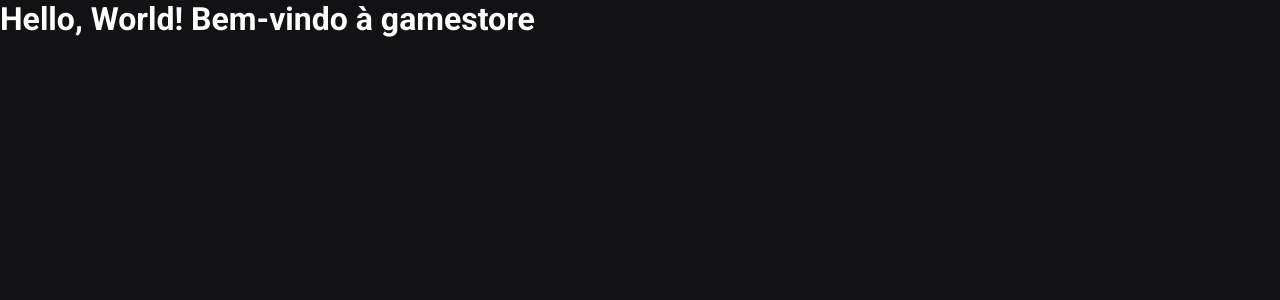
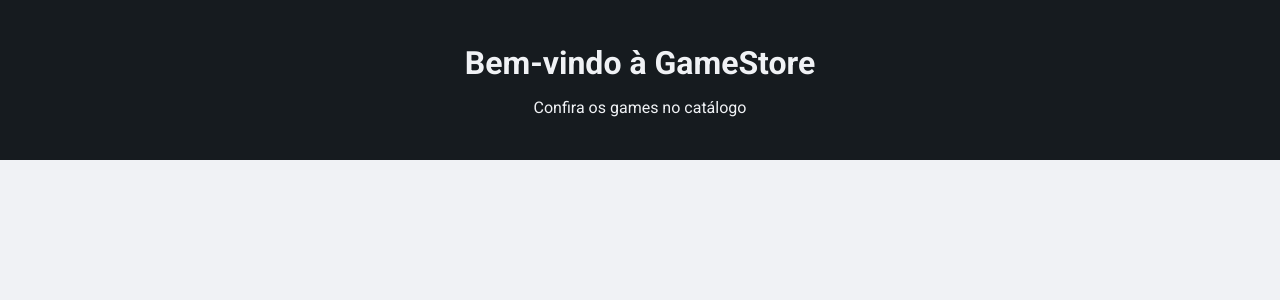
Before and after one commit to HugoBianquini/challenge-teceo-gamestore, a React (Vite) app in the folder frontend/: page / in a window 1280 px wide. Shown: the top 300 px of the page. Built offline with nearby package versions, Linux system fonts and the light colour scheme.

Commit message:
feat(frontend): create home page

```diff
--- a/frontend/src/App.tsx
+++ b/frontend/src/App.tsx
@@ -1,5 +1,7 @@
+import Home from "./pages/home";
+
 function App() {
-  return <h1>Hello, World! Bem-vindo à gamestore</h1>;
+  return <Home />;
 }
 
 export default App;
--- /dev/null
+++ b/frontend/src/components/GameCard/index.tsx
@@ -0,0 +1,5 @@
+const GameCard = () => {
+  return <h1>Game Card</h1>;
+};
+
+export default GameCard;
--- /dev/null
+++ b/frontend/src/pages/home/index.tsx
@@ -0,0 +1,18 @@
+import { Container, Header, TitleContainer, Wrapper } from "./styles";
+
+const Home = () => {
+  return (
+    <Wrapper>
+      <Container>
+        <Header>
+          <TitleContainer>
+            <h1>Bem-vindo à GameStore</h1>
+            <span>Confira os games no catálogo</span>
+          </TitleContainer>
+        </Header>
+      </Container>
+    </Wrapper>
+  );
+};
+
+export default Home;
--- /dev/null
+++ b/frontend/src/pages/home/styles.ts
@@ -0,0 +1,41 @@
+import styled, { css } from "styled-components";
+
+export const Wrapper = styled.main`
+  display: flex;
+  width: 100vw;
+  height: 100vh;
+`;
+
+export const Container = styled.main`
+  display: flex;
+  width: 100%;
+  align-items: baseline;
+  justify-content: center;
+`;
+
+export const Header = styled.main`
+  ${({ theme }) => css`
+    position: relative;
+    display: flex;
+    width: 100%;
+    height: 20%;
+    background: ${theme.colors.grey[900]};
+    padding: 32px 24px 32px 24px;
+  `}
+`;
+
+export const Content = styled.main`
+  display: flex;
+  width: 100%;
+  align-items: baseline;
+  justify-content: center;
+  padding: 32px 24px 32px 24px;
+`;
+
+export const TitleContainer = styled.main`
+  display: flex;
+  flex-direction: column;
+  row-gap: 16px;
+  height: fit-content;
+  color: ${({ theme }) => theme.colors.light};
+`;
--- a/frontend/src/styles/global.ts
+++ b/frontend/src/styles/global.ts
@@ -9,9 +9,11 @@
   }
 
   body {
+    max-width: 100vw;
+    height: 100vh;
     font-family: 'Roboto';
-    background-color: ${theme.colors.grey[900]};
-    color: ${theme.colors.white};
+    background-color: ${theme.colors.light};
+    color: ${theme.colors.dark};
     overscroll-behavior-y: none;
   }
 
--- a/frontend/src/styles/theme.ts
+++ b/frontend/src/styles/theme.ts
@@ -1,13 +1,20 @@
 export const theme = {
   colors: {
     white: "#ffffff",
+    dark: "#0f1214",
+    light: "#f0f2f5",
     grey: {
-      100: "#e1e1e6",
-      300: "#a8a8b3",
-      700: "#323238",
-      800: "#29292e",
-      850: "#1f2729",
-      900: "#121214",
+      25: "#d9dfe4",
+      50: "#c2cbd4",
+      100: "#abb8c4",
+      200: "#94a4b4",
+      300: "#7d90a4",
+      400: "#677d93",
+      500: "#57697c",
+      600: "#465665",
+      700: "#36424e",
+      800: "#262e36",
+      900: "#161b1f",
     },
     cyan: {
       500: "#61dafb",
```
Also changed, not shown: frontend/src/styles/styled.d.ts (added, +8 -0 lines), frontend/src/components/Header/index.tsx (added), frontend/src/components/Header/styles.ts (added).
